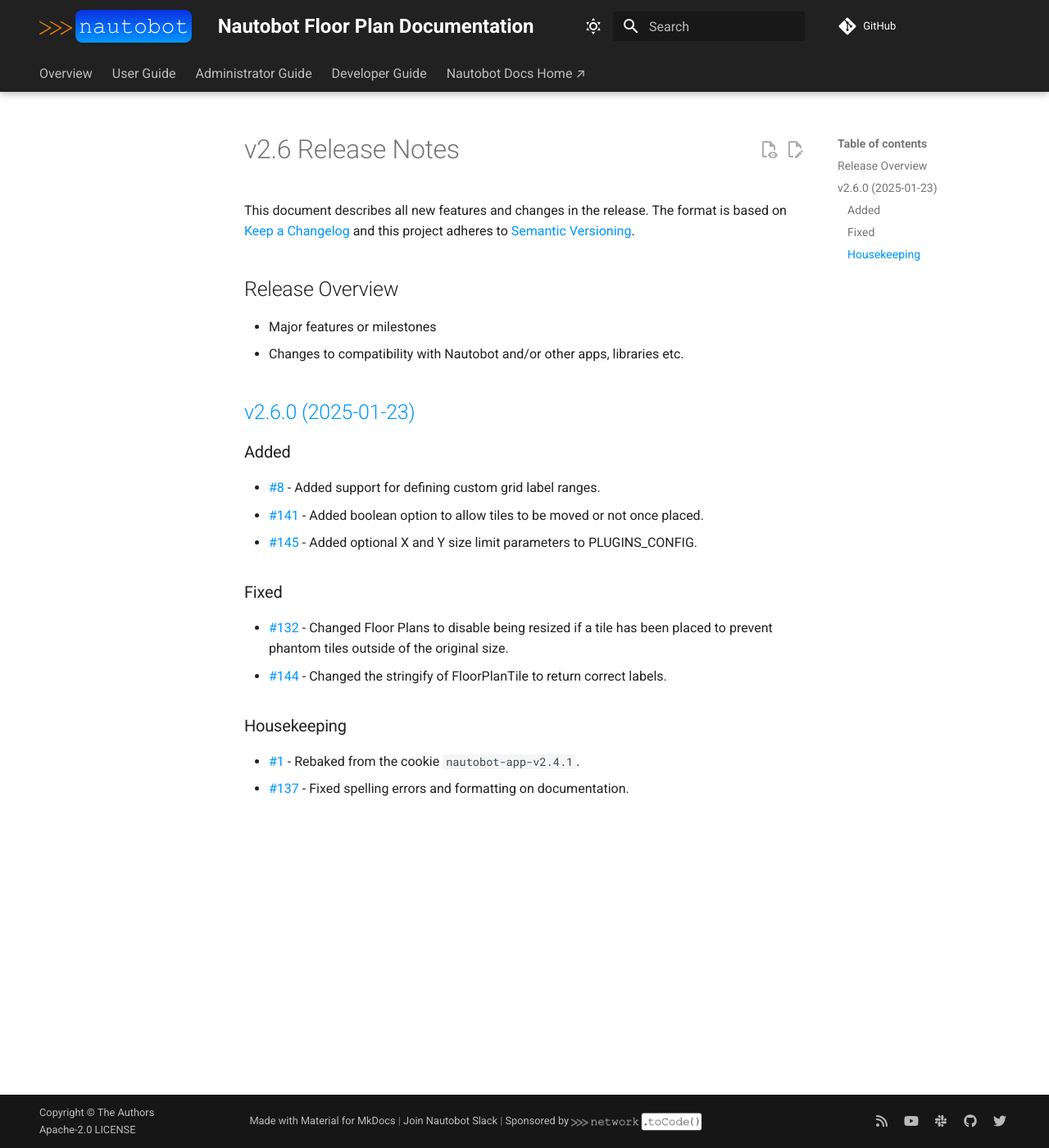
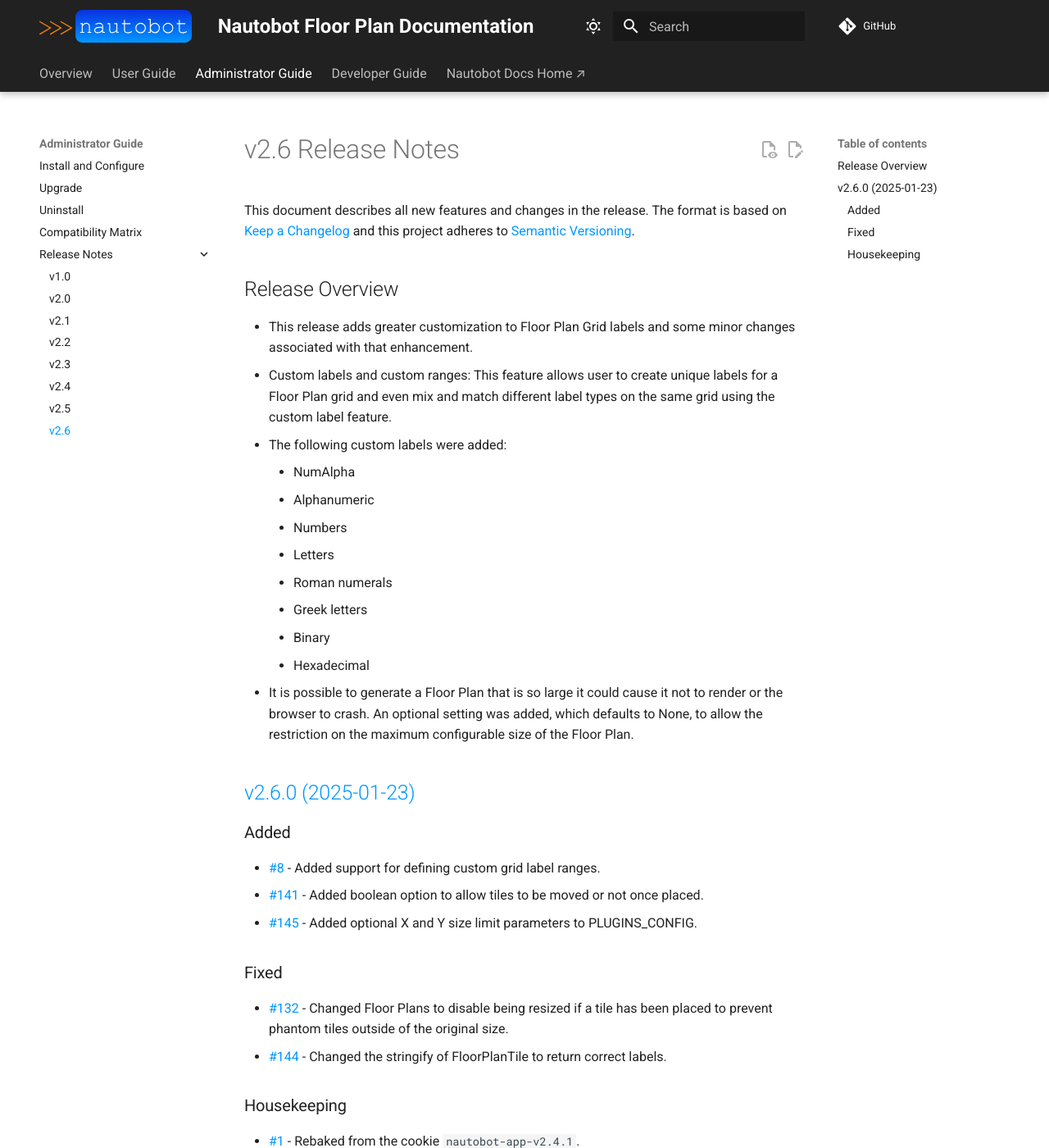
Before and after one commit to nautobot/nautobot-app-floor-plan, an MkDocs documentation site: the page built from docs/admin/release_notes/version_2.6.md, in a window 1280 px wide and 1400 px high. Shown: the whole window at 82% size. Built offline with MkDocs 1.6.1 and Material for MkDocs 9.7.7, drawn with Linux system fonts in a browser that asks for light colours; comment, search, counter and statistics services are not loaded; some of the changed text lies outside the part shown.

Commit message:
prep for release v2.6.0

```diff
--- a/docs/admin/release_notes/version_2.6.md
+++ b/docs/admin/release_notes/version_2.6.md
@@ -7,8 +7,18 @@
 
 ## Release Overview
 
-- Major features or milestones
-- Changes to compatibility with Nautobot and/or other apps, libraries etc.
+- This release adds greater customization to Floor Plan Grid labels and some minor changes associated with that enhancement.
+  - Custom labels and custom ranges: This feature allows user to create unique labels for a Floor Plan grid and even mix and match different label types on the same grid using the custom label feature.
+  - The following custom labels were added:
+    - NumAlpha
+    - Alphanumeric
+    - Numbers
+    - Letters
+    - Roman numerals
+    - Greek letters
+    - Binary
+    - Hexadecimal
+- It is possible to generate a Floor Plan that is so large it could cause it not to render or the browser to crash. An optional setting was added, which defaults to None, to allow the restriction on the maximum configurable size of the Floor Plan.
 
 ## [v2.6.0 (2025-01-23)](https://github.com/nautobot/nautobot-app-floor-plan/releases/tag/v2.6.0)
 
--- a/mkdocs.yml
+++ b/mkdocs.yml
@@ -122,6 +122,7 @@
           - v2.3: "admin/release_notes/version_2.3.md"
           - v2.4: "admin/release_notes/version_2.4.md"
           - v2.5: "admin/release_notes/version_2.5.md"
+          - v2.6: "admin/release_notes/version_2.6.md"
   - Developer Guide:
       - Extending the App: "dev/extending.md"
       - Contributing to the App: "dev/contributing.md"
--- a/pyproject.toml
+++ b/pyproject.toml
@@ -1,6 +1,6 @@
 [tool.poetry]
 name = "nautobot-floor-plan"
-version = "2.5.0"
+version = "2.6.0"
 description = "Nautobot Floor Plan"
 authors = ["Network to Code, LLC <info@networktocode.com>"]
 license = "Apache-2.0"
@@ -140,7 +140,7 @@
 [tool.towncrier]
 package = "nautobot_floor_plan"
 directory = "changes"
-filename = "docs/admin/release_notes/version_2.5.md"
+filename = "docs/admin/release_notes/version_2.6.md"
 template = "development/towncrier_template.j2"
 start_string = "<!-- towncrier release notes start -->"
 issue_format = "[#{issue}](https://github.com/nautobot/nautobot-app-floor-plan/issues/{issue})"
```
Also changed, not shown: 1 other file.
